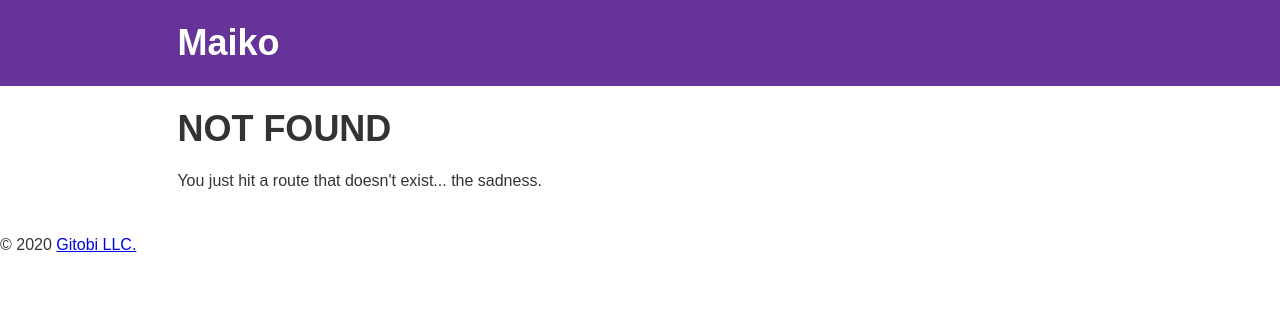
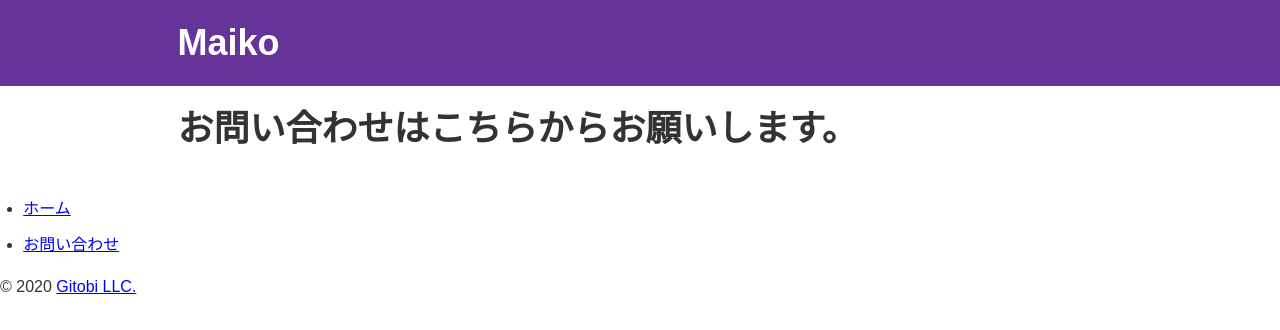
Before and after one commit to gitobi/maiko-app, a Gatsby site: page /contact in a window 1280 px wide. Before the commit this address had no page. Built offline with nearby package versions, Linux system fonts and the light colour scheme; Gatsby itself is replaced by a stand-in of ours.

Commit message:
Add contact page

```diff
--- a/src/components/footer.js
+++ b/src/components/footer.js
@@ -1,8 +1,13 @@
 import React from "react"
+import { Link } from "gatsby"
 
 const Footer = () => (
   <footer>
-    &copy; 2020 <a href="https://www.gitobi.com" target="_blank" rel="noopener noreferrer">Gitobi LLC.</a>
+    <ul>
+      <li><Link to="/">ホーム</Link></li>
+      <li><Link to="/contact">お問い合わせ</Link></li>
+    </ul>
+    <p>&copy; 2020 <a href="https://www.gitobi.com" target="_blank" rel="noopener noreferrer">Gitobi LLC.</a></p>
   </footer>
 )
 
--- a/src/pages/page-2.js
+++ b/src/pages/contact.js
@@ -6,10 +6,8 @@ import SEO from "../components/seo"
 
 const SecondPage = () => (
   <Layout>
-    <SEO title="Page two" />
-    <h1>Hi from the second page</h1>
-    <p>Welcome to page 2</p>
-    <Link to="/">Go back to the homepage</Link>
+    <SEO title="お問い合わせ" />
+    <h1>お問い合わせはこちらからお願いします。</h1>
   </Layout>
 )
 
```
